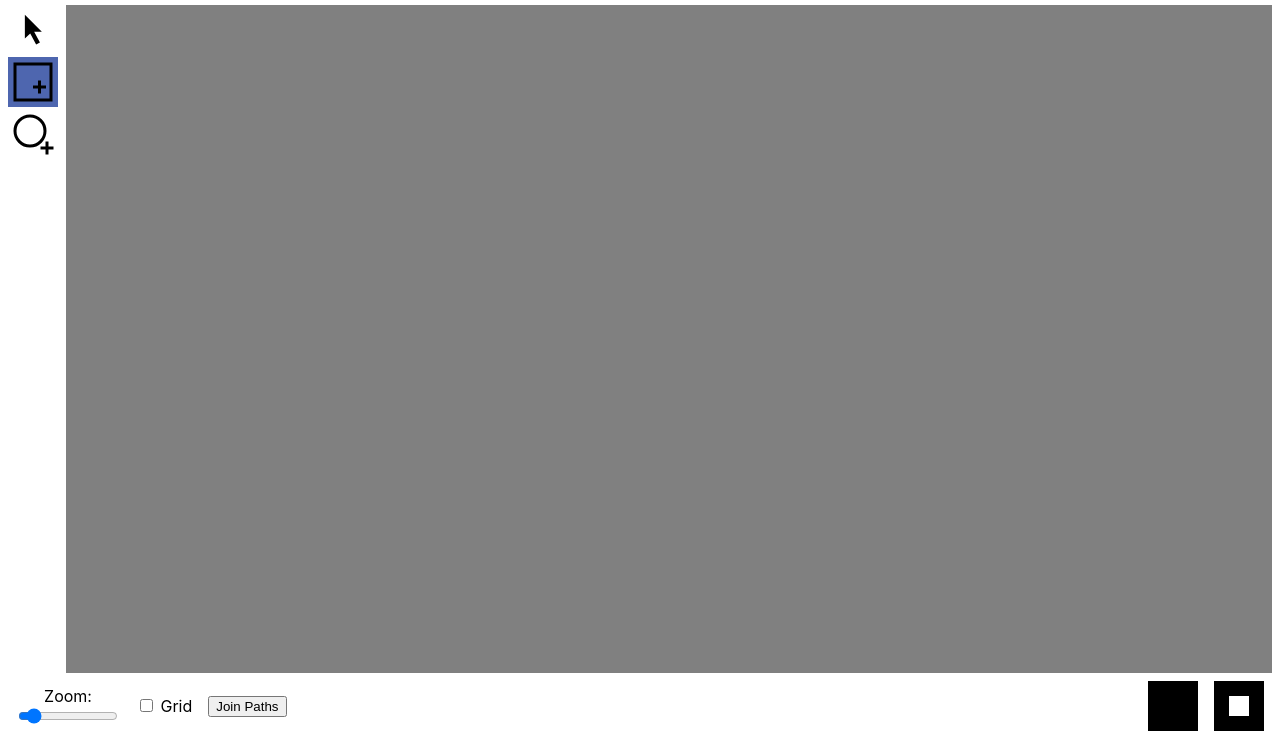
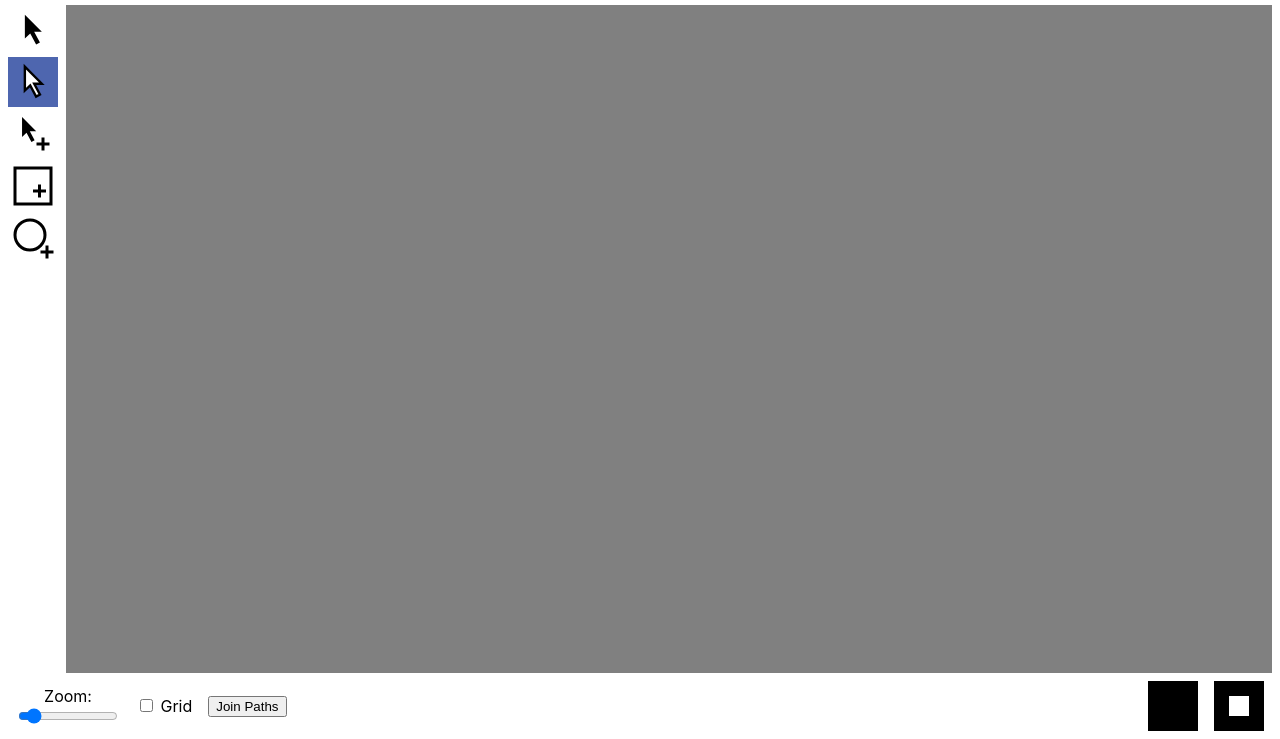
Before and after one commit to litherum/Designer2D, a plain HTML site: page index.html in a window 1280 px wide. Both pictures are taken after a click on the picture 33 px from the left and 143 px from the top of the page. Shown: the part 61-800 px from the top of the page. Drawn offline with Linux system fonts and the light colour scheme.

Commit message:
Additional tool icons

```diff
--- a/index.html
+++ b/index.html
@@ -31,6 +31,8 @@ body {
     <div style="flex-grow: 1; display: flex; flex-direction: row;">
         <div style=" display: flex; flex-direction: column; margin-right: 8px;">
             <img id="selectionIcon" class="left-item" src="cursor.svg">
+            <img id="directSelectionIcon" class="left-item" src="directcursorbase.svg">
+            <img id="addControlPointIcon" class="left-item" src="addcontrolpointbase.svg">
             <img id="addRectangleIcon" class="left-item" src="addrectbase.svg">
             <img id="addOvalIcon" class="left-item" src="addovalbase.svg">
         </div>
--- a/index.js
+++ b/index.js
@@ -54,8 +54,10 @@
 
 	var Tool = {
 		SELECTION: 0,
-		CREATE_RECTANGLE: 1,
-		CREATE_OVAL: 2
+		DIRECT_SELECTION: 1,
+		ADD_CONTROL_POINT: 2,
+		CREATE_RECTANGLE: 3,
+		CREATE_OVAL: 4
 	};
 
 	var InitialShape = {
@@ -357,6 +359,16 @@
 			"on": "cursor.svg",
 			"off": "cursorbase.svg"
 		});
+		iconMap.set(Tool.DIRECT_SELECTION, {
+			"identifier": "directSelectionIcon",
+			"on": "directcursor.svg",
+			"off": "directcursorbase.svg"
+		});
+		iconMap.set(Tool.ADD_CONTROL_POINT, {
+			"identifier": "addControlPointIcon",
+			"on": "addcontrolpoint.svg",
+			"off": "addcontrolpointbase.svg"
+		});
 		iconMap.set(Tool.CREATE_RECTANGLE, {
 			"identifier": "addRectangleIcon",
 			"on": "addrect.svg",
@@ -390,6 +402,14 @@
 		selectionIcon.addEventListener("click", function() {
 			selectTool(Tool.SELECTION);
 		});
+		var directSelectionIcon = document.getElementById("directSelectionIcon");
+		directSelectionIcon.addEventListener("click", function() {
+			selectTool(Tool.DIRECT_SELECTION);
+		});
+		var addControlPointIcon = document.getElementById("addControlPointIcon");
+		addControlPointIcon.addEventListener("click", function() {
+			selectTool(Tool.ADD_CONTROL_POINT);
+		});
 		var addRectangleIcon = document.getElementById("addRectangleIcon");
 		addRectangleIcon.addEventListener("click", function() {
 			selectTool(Tool.CREATE_RECTANGLE);
```
Also changed, not shown: addcontrolpoint.svg (added), addcontrolpointbase.svg (added), directcursor.svg (added), directcursorbase.svg (added).
